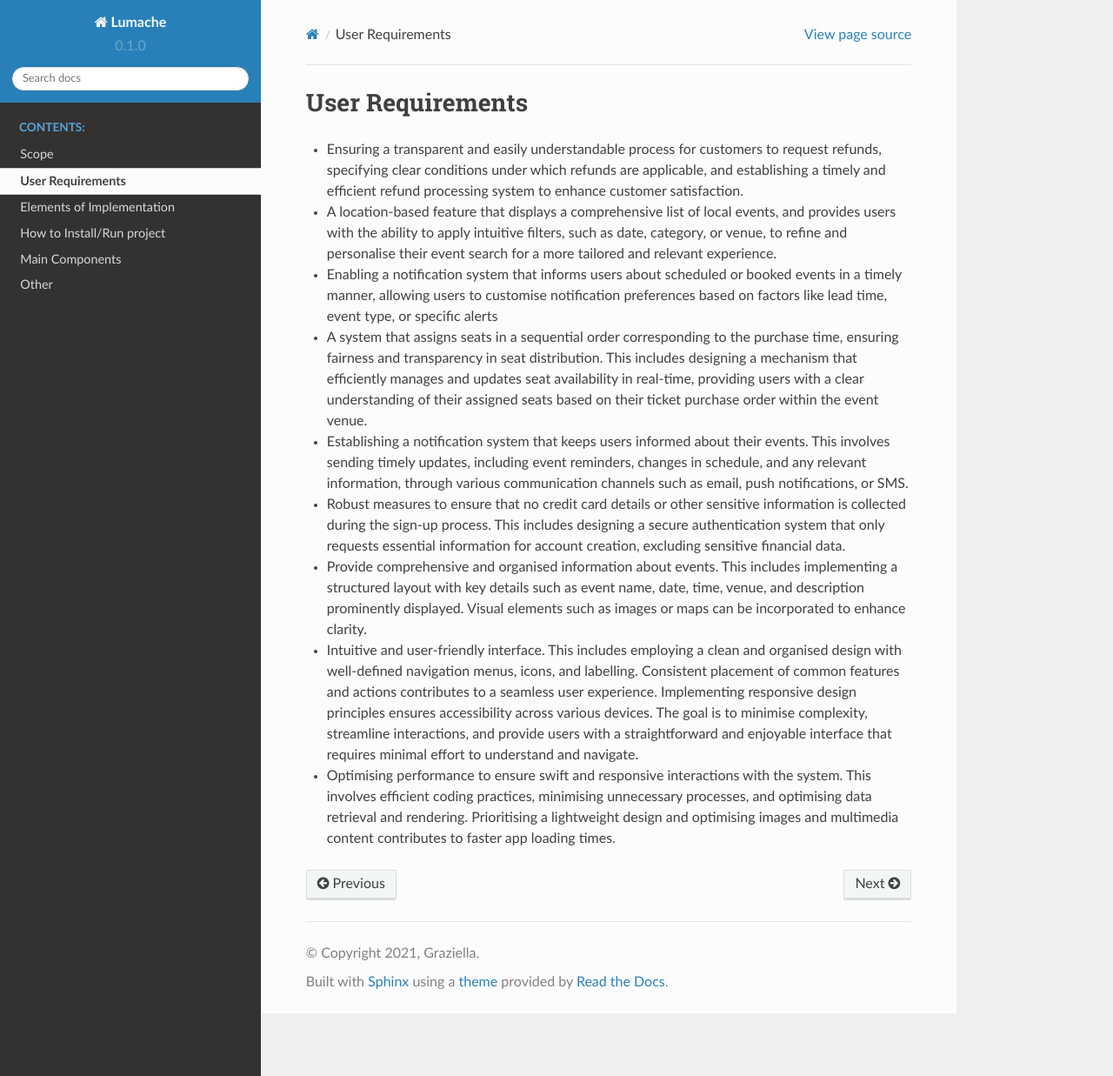
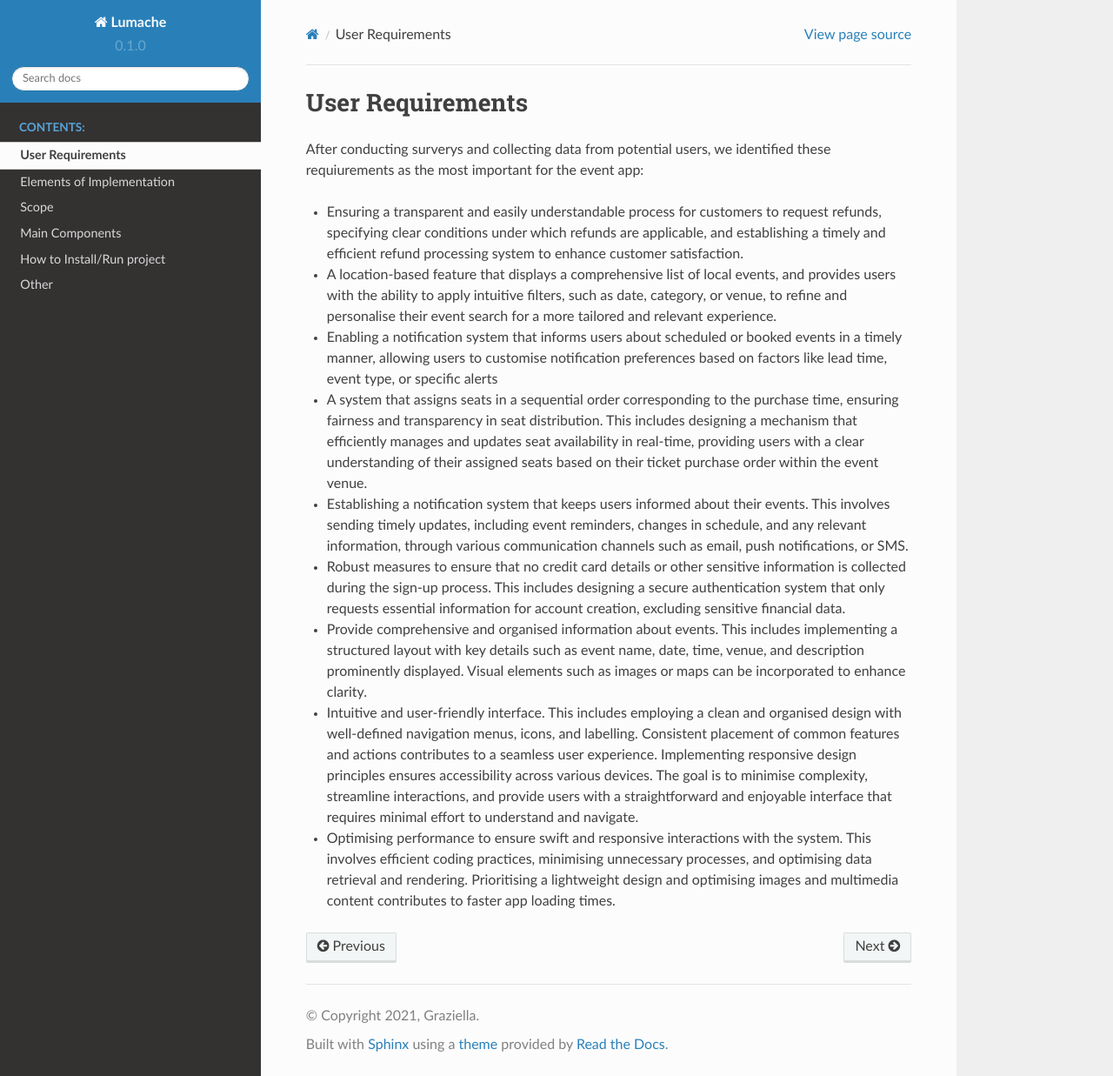
Before and after one commit to tommclark/setap-documentation, a Sphinx documentation site: the page built from docs/source/userreqs.rst, in a window 1280 px wide and 1237 px high. Shown: the whole window at 87% size. Built offline with Sphinx 7.4.7 and the Read the Docs theme 2.0.0, drawn with Linux system fonts in a browser that asks for light colours.

Commit message:
user requirements formatting

```diff
--- a/docs/source/index.rst
+++ b/docs/source/index.rst
@@ -26,9 +26,9 @@ Contents
 
 
 
-   scope
    userreqs
    implementation
+   scope
+   components
    howtoinstall
-   components
    other
--- a/docs/source/userreqs.rst
+++ b/docs/source/userreqs.rst
@@ -1,12 +1,22 @@
 User Requirements
 =====
 
+After conducting surverys and collecting data from potential users, we identified these requiurements as the most important for the event app:
+
 * Ensuring a transparent and easily understandable process for customers to request refunds, specifying clear conditions under which refunds are applicable, and establishing a timely and efficient refund processing system to enhance customer satisfaction.
+
 * A location-based feature that displays a comprehensive list of local events, and provides users with the ability to apply intuitive filters, such as date, category, or venue, to refine and personalise their event search for a more tailored and relevant experience.
+
 * Enabling a notification system that informs users about scheduled or booked events in a timely manner, allowing users to customise notification preferences based on factors like lead time, event type, or specific alerts
+
 * A system that assigns seats in a sequential order corresponding to the purchase time, ensuring fairness and transparency in seat distribution. This includes designing a mechanism that efficiently manages and updates seat availability in real-time, providing users with a clear understanding of their assigned seats based on their ticket purchase order within the event venue.
+
 * Establishing a notification system that keeps users informed about their events. This involves sending timely updates, including event reminders, changes in schedule, and any relevant information, through various communication channels such as email, push notifications, or SMS.
+
 * Robust measures to ensure that no credit card details or other sensitive information is collected during the sign-up process. This includes designing a secure authentication system that only requests essential information for account creation, excluding sensitive financial data.
+
 * Provide comprehensive and organised information about events. This includes implementing a structured layout with key details such as event name, date, time, venue, and description prominently displayed. Visual elements such as images or maps can be incorporated to enhance clarity.
+
 * Intuitive and user-friendly interface. This includes employing a clean and organised design with well-defined navigation menus, icons, and labelling. Consistent placement of common features and actions contributes to a seamless user experience. Implementing responsive design principles ensures accessibility across various devices. The goal is to minimise complexity, streamline interactions, and provide users with a straightforward and enjoyable interface that requires minimal effort to understand and navigate.
+
 * Optimising performance to ensure swift and responsive interactions with the system. This involves efficient coding practices, minimising unnecessary processes, and optimising data retrieval and rendering. Prioritising a lightweight design and optimising images and multimedia content contributes to faster app loading times.
```
